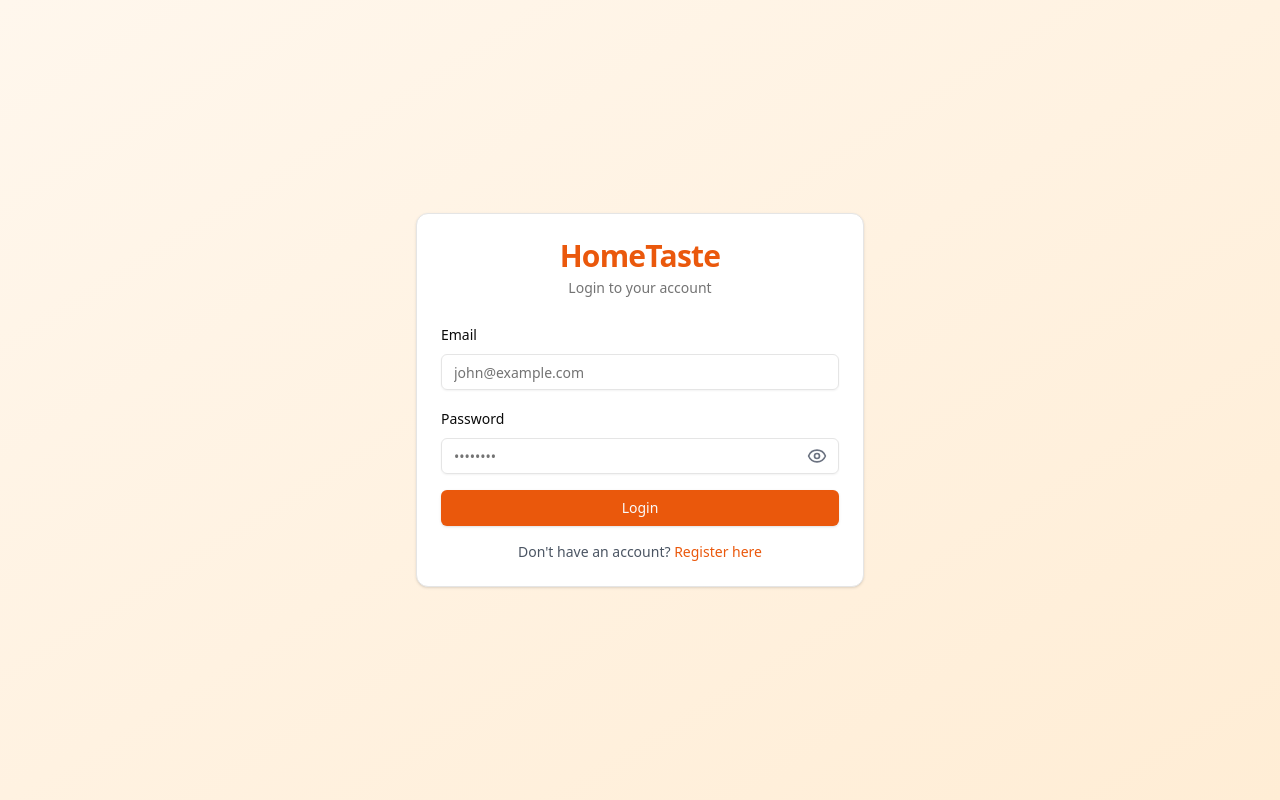
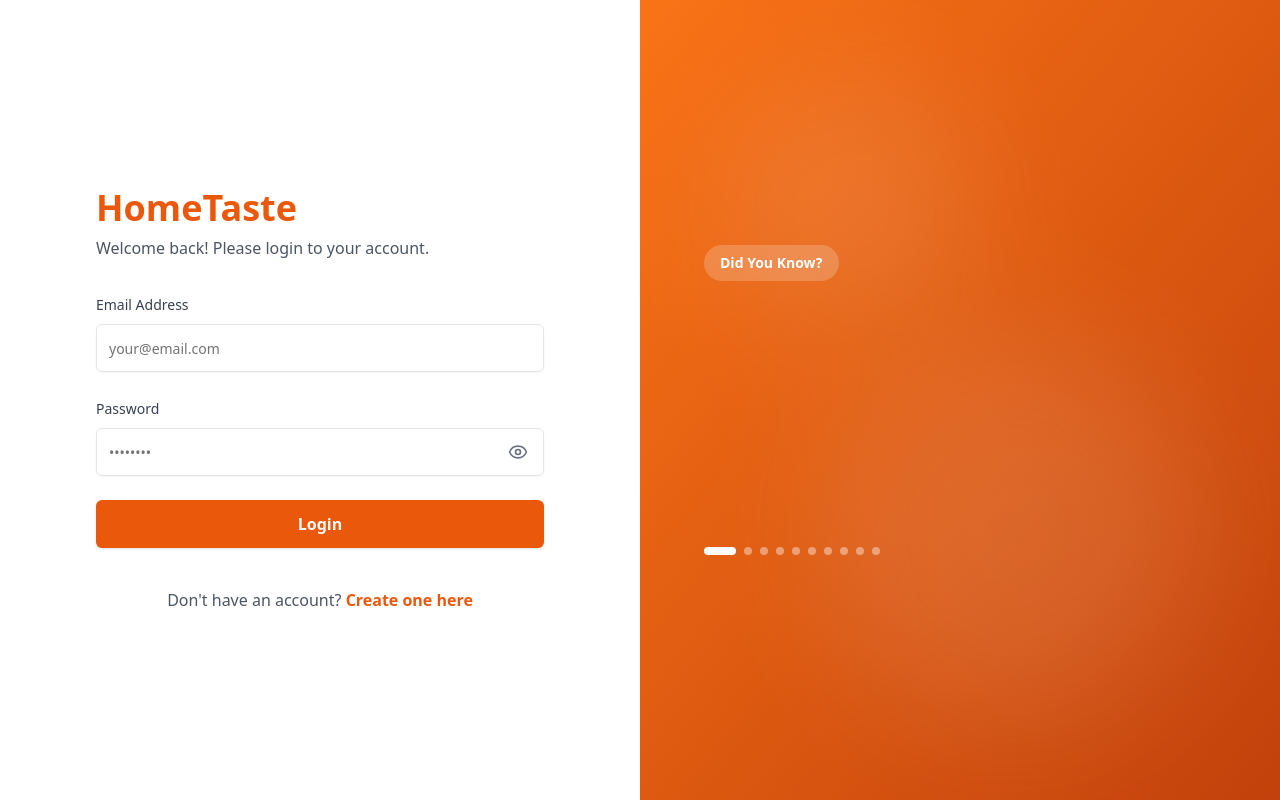
Before and after one commit to Icescottea/homeTaste, a Next.js app: page /login in a window 1280 px wide. Built offline with nearby package versions, Linux system fonts and the light colour scheme.

Commit message:
login ui fix

```diff
--- a/src/app/login/page.tsx
+++ b/src/app/login/page.tsx
@@ -1,14 +1,14 @@
 // src/app/login/page.tsx
 'use client';
 
-import { useState, Suspense } from 'react';
+import { useState, Suspense, useEffect } from 'react';
 import { useRouter, useSearchParams } from 'next/navigation';
 import Link from 'next/link';
 import { Button } from '@/components/ui/button';
 import { Input } from '@/components/ui/input';
 import { Label } from '@/components/ui/label';
-import { Card, CardContent, CardDescription, CardHeader, CardTitle } from '@/components/ui/card';
 import { Eye, EyeOff } from 'lucide-react';
+import { spiceFacts } from '@/data/spiceFacts';
 
 function LoginContent() {
   const router = useRouter();
@@ -22,6 +22,16 @@ function LoginContent() {
   const [error, setError] = useState('');
   const [loading, setLoading] = useState(false);
   const [showPassword, setShowPassword] = useState(false);
+  const [currentFactIndex, setCurrentFactIndex] = useState(0);
+
+  // Rotate spice facts every 6 seconds
+  useEffect(() => {
+    const interval = setInterval(() => {
+      setCurrentFactIndex((prev) => (prev + 1) % spiceFacts.length);
+    }, 6000);
+
+    return () => clearInterval(interval);
+  }, []);
 
   const handleChange = (e: React.ChangeEvent<HTMLInputElement>) => {
     setFormData({
@@ -64,33 +74,36 @@ function LoginContent() {
     }
   };
 
+  const currentFact = spiceFacts[currentFactIndex];
+
   return (
-    <div className="min-h-screen bg-gradient-to-br from-orange-50 to-orange-100 flex items-center justify-center p-4">
-      <Card className="w-full max-w-md">
-        <CardHeader className="space-y-1">
-          <CardTitle className="text-3xl font-bold text-center text-orange-600">
-            HomeTaste
-          </CardTitle>
-          <CardDescription className="text-center">
-            Login to your account
-          </CardDescription>
-        </CardHeader>
-        <CardContent>
+    <div className="min-h-screen flex">
+      {/* Left Side - Form */}
+      <div className="w-full lg:w-1/2 flex items-center justify-center p-8 bg-white">
+        <div className="w-full max-w-md">
+          {/* Logo */}
+          <div className="mb-8">
+            <Link href="/">
+              <h1 className="text-4xl font-bold text-orange-600 mb-2">HomeTaste</h1>
+            </Link>
+            <p className="text-gray-600">Welcome back! Please login to your account.</p>
+          </div>
+
           {registered && (
-            <div className="bg-green-50 text-green-600 p-3 rounded-lg text-sm mb-4">
-              Registration successful! Please login.
+            <div className="bg-green-50 text-green-600 p-4 rounded-lg text-sm mb-6 border border-green-200">
+              <strong>Success!</strong> Your account has been created. Please login.
             </div>
           )}
 
-          <form onSubmit={handleSubmit} className="space-y-4">
+          <form onSubmit={handleSubmit} className="space-y-6">
             {error && (
-              <div className="bg-red-50 text-red-600 p-3 rounded-lg text-sm">
+              <div className="bg-red-50 text-red-600 p-4 rounded-lg text-sm border border-red-200">
                 {error}
               </div>
             )}
 
             <div className="space-y-2">
-              <Label htmlFor="email">Email</Label>
+              <Label htmlFor="email" className="text-gray-700 font-medium">Email Address</Label>
               <Input
                 id="email"
                 name="email"
@@ -98,12 +111,13 @@ function LoginContent() {
                 required
                 value={formData.email}
                 onChange={handleChange}
-                placeholder="john@example.com"
+                placeholder="your@email.com"
+                className="h-12"
               />
             </div>
 
             <div className="space-y-2">
-              <Label htmlFor="password">Password</Label>
+              <Label htmlFor="password" className="text-gray-700 font-medium">Password</Label>
               <div className="relative">
                 <Input
                   id="password"
@@ -113,12 +127,12 @@ function LoginContent() {
                   value={formData.password}
                   onChange={handleChange}
                   placeholder="••••••••"
-                  className="pr-10"
+                  className="h-12 pr-12"
                 />
                 <button
                   type="button"
                   onClick={() => setShowPassword(!showPassword)}
-                  className="absolute right-3 top-1/2 -translate-y-1/2 text-gray-500 hover:text-gray-700"
+                  className="absolute right-4 top-1/2 -translate-y-1/2 text-gray-500 hover:text-gray-700"
                 >
                   {showPassword ? (
                     <EyeOff className="w-5 h-5" />
@@ -131,21 +145,66 @@ function LoginContent() {
 
             <Button
               type="submit"
-              className="w-full bg-orange-600 hover:bg-orange-700"
+              className="w-full bg-orange-600 hover:bg-orange-700 h-12 text-base font-semibold"
               disabled={loading}
             >
               {loading ? 'Logging in...' : 'Login'}
             </Button>
 
-            <p className="text-center text-sm text-gray-600">
-              Don't have an account?{' '}
-              <Link href="/register" className="text-orange-600 hover:underline font-medium">
-                Register here
-              </Link>
+            <div className="text-center pt-4">
+              <p className="text-gray-600">
+                Don't have an account?{' '}
+                <Link href="/register" className="text-orange-600 hover:text-orange-700 font-semibold hover:underline">
+                  Create one here
+                </Link>
+              </p>
+            </div>
+          </form>
+        </div>
+      </div>
+
+      {/* Right Side - Spice Facts */}
+      <div className="hidden lg:flex lg:w-1/2 bg-gradient-to-br from-orange-500 to-orange-700 p-12 items-center justify-center relative overflow-hidden">
+        {/* Decorative background pattern */}
+        <div className="absolute inset-0 opacity-10">
+          <div className="absolute top-20 left-20 w-64 h-64 bg-white rounded-full blur-3xl"></div>
+          <div className="absolute bottom-20 right-20 w-96 h-96 bg-white rounded-full blur-3xl"></div>
+        </div>
+
+        {/* Content */}
+        <div className="relative z-10 text-white max-w-lg">
+          <div className="mb-8">
+            <div className="inline-block px-4 py-2 bg-white/20 rounded-full text-sm font-semibold mb-4 backdrop-blur-sm">
+              Did You Know?
+            </div>
+          </div>
+
+          {/* Animated spice fact */}
+          <div
+            key={currentFactIndex}
+            className="animate-fade-in"
+          >
+            <h2 className="text-5xl font-bold mb-6">{currentFact.name}</h2>
+            <p className="text-xl leading-relaxed text-white/90">
+              {currentFact.fact}
             </p>
-          </form>
-        </CardContent>
-      </Card>
+          </div>
+
+          {/* Dots indicator */}
+          <div className="flex gap-2 mt-12">
+            {spiceFacts.map((_, index) => (
+              <div
+                key={index}
+                className={`h-2 rounded-full transition-all duration-300 ${
+                  index === currentFactIndex
+                    ? 'w-8 bg-white'
+                    : 'w-2 bg-white/40'
+                }`}
+              />
+            ))}
+          </div>
+        </div>
+      </div>
     </div>
   );
 }
```
